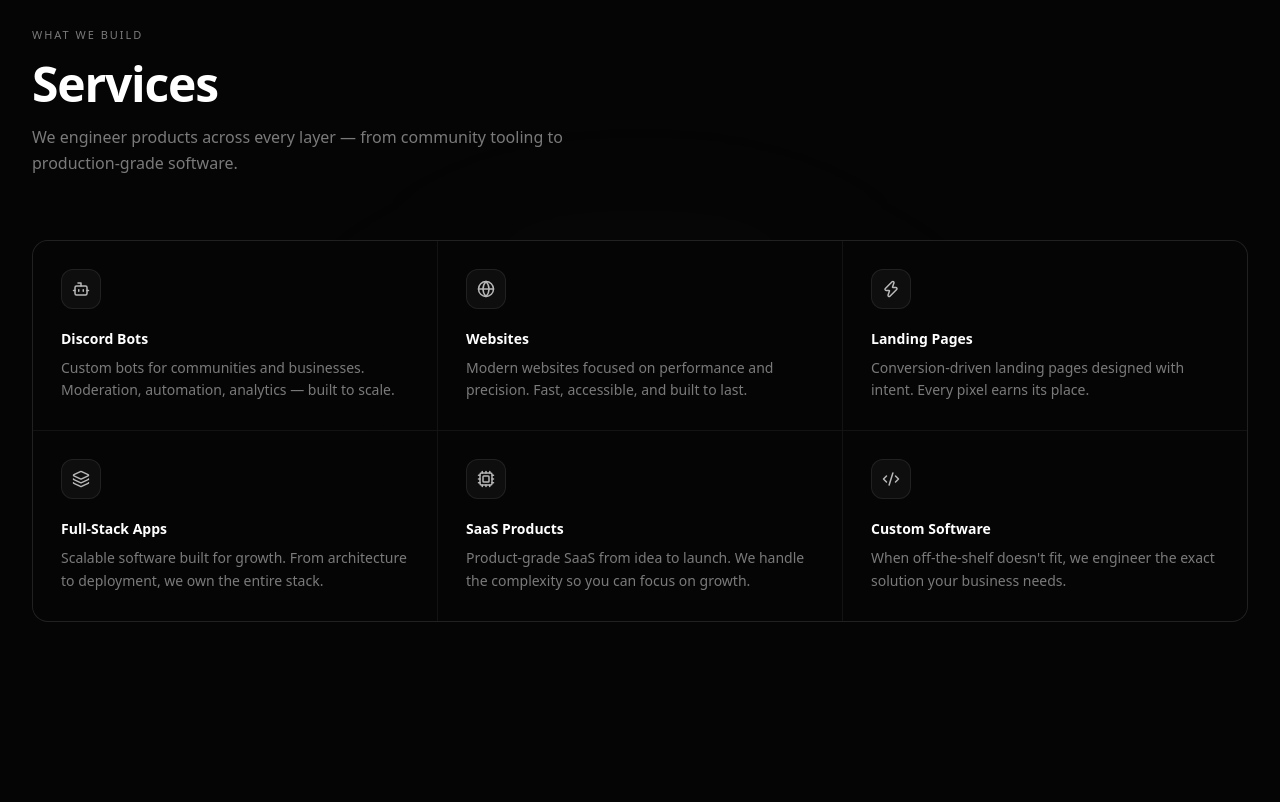
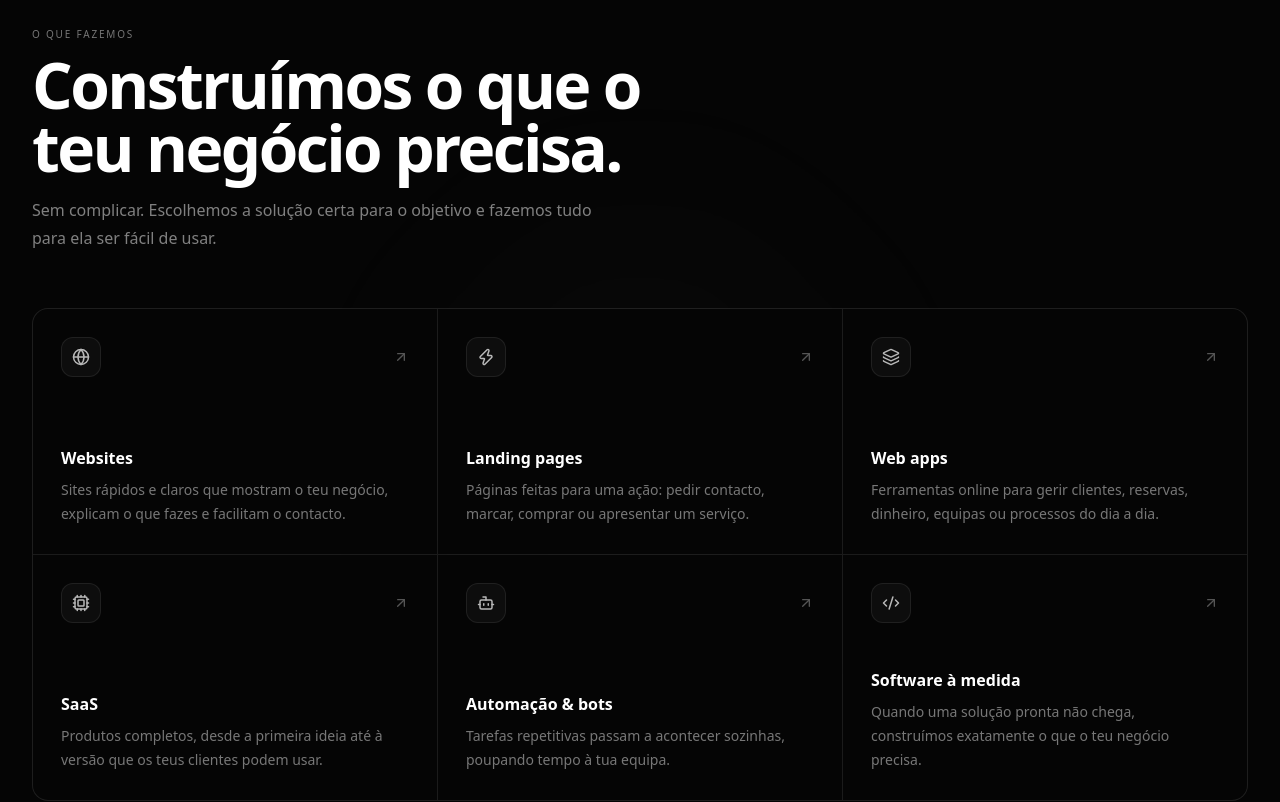
Before and after one commit to martimfm1/silentra-web, a Next.js app: page / in a window 1280 px wide. Shown: the part 880-1682 px from the top of the page. Built offline with nearby package versions, Linux system fonts and the light colour scheme.

Commit message:
Refocus services on business outcomes and contact actions

```diff
--- a/components/services.tsx
+++ b/components/services.tsx
@@ -1,132 +1,92 @@
 "use client";
 
 import { motion } from "framer-motion";
-import { Bot, Globe, Layers, Cpu, Zap, Code2 } from "lucide-react";
+import { Bot, Globe, Layers, Cpu, Zap, Code2, ArrowUpRight } from "lucide-react";
 
 const services = [
   {
-    icon: Bot,
-    title: "Discord Bots",
-    description: "Custom bots for communities and businesses. Moderation, automation, analytics — built to scale.",
-  },
-  {
     icon: Globe,
     title: "Websites",
-    description: "Modern websites focused on performance and precision. Fast, accessible, and built to last.",
+    description: "Sites rápidos e claros que mostram o teu negócio, explicam o que fazes e facilitam o contacto.",
   },
   {
     icon: Zap,
-    title: "Landing Pages",
-    description: "Conversion-driven landing pages designed with intent. Every pixel earns its place.",
+    title: "Landing pages",
+    description: "Páginas feitas para uma ação: pedir contacto, marcar, comprar ou apresentar um serviço.",
   },
   {
     icon: Layers,
-    title: "Full-Stack Apps",
-    description: "Scalable software built for growth. From architecture to deployment, we own the entire stack.",
+    title: "Web apps",
+    description: "Ferramentas online para gerir clientes, reservas, dinheiro, equipas ou processos do dia a dia.",
   },
   {
     icon: Cpu,
-    title: "SaaS Products",
-    description: "Product-grade SaaS from idea to launch. We handle the complexity so you can focus on growth.",
+    title: "SaaS",
+    description: "Produtos completos, desde a primeira ideia até à versão que os teus clientes podem usar.",
+  },
+  {
+    icon: Bot,
+    title: "Automação & bots",
+    description: "Tarefas repetitivas passam a acontecer sozinhas, poupando tempo à tua equipa.",
   },
   {
     icon: Code2,
-    title: "Custom Software",
-    description: "When off-the-shelf doesn't fit, we engineer the exact solution your business needs.",
+    title: "Software à medida",
+    description: "Quando uma solução pronta não chega, construímos exatamente o que o teu negócio precisa.",
   },
 ];
 
 const cardVariants = {
-  hidden: { opacity: 0, y: 32 },
+  hidden: { opacity: 0, y: 22 },
   visible: (i: number) => ({
     opacity: 1,
     y: 0,
-    transition: {
-      duration: 0.7,
-      delay: i * 0.08,
-      ease: "easeOut" as const,
-    },
+    transition: { duration: 0.55, delay: i * 0.06, ease: "easeOut" as const },
   }),
-};
-
-const headingVariants = {
-  hidden: { opacity: 0, y: 20 },
-  visible: { opacity: 1, y: 0, transition: { duration: 0.7, ease: "easeOut" as const } },
 };
 
 export function Services() {
   return (
-    <section
-      id="services"
-      className="relative py-32 overflow-hidden"
-      aria-label="Services"
-    >
-      {/* Subtle background glow */}
-      <div
-        aria-hidden="true"
-        className="pointer-events-none absolute top-1/2 left-1/2 -translate-x-1/2 -translate-y-1/2 w-[800px] h-[400px] rounded-full bg-[radial-gradient(ellipse_at_center,rgba(255,255,255,0.015)_0%,transparent_70%)] blur-3xl"
-      />
+    <section id="services" className="relative overflow-hidden py-24 sm:py-28 lg:py-32" aria-label="Serviços">
+      <div aria-hidden="true" className="pointer-events-none absolute left-1/2 top-1/2 h-[700px] w-[700px] -translate-x-1/2 -translate-y-1/2 rounded-full bg-[radial-gradient(ellipse_at_center,rgba(255,255,255,0.018)_0%,transparent_70%)] blur-3xl" />
 
-      <div className="mx-auto max-w-7xl px-6 lg:px-8">
-        {/* Section header */}
-        <motion.div
-          variants={headingVariants}
-          initial="hidden"
-          whileInView="visible"
-          viewport={{ once: true, margin: "-80px" }}
-          className="mb-16 max-w-xl"
-        >
-          <p className="mb-4 text-[11px] font-medium uppercase tracking-[0.18em] text-[#7a7a7a]">
-            What we build
-          </p>
-          <h2 className="text-balance text-4xl font-semibold tracking-[-0.025em] text-white sm:text-5xl">
-            Services
-          </h2>
-          <p className="mt-4 text-pretty text-base leading-relaxed text-[#7a7a7a]">
-            We engineer products across every layer — from community tooling to
-            production-grade software.
-          </p>
+      <div className="mx-auto w-full max-w-7xl px-4 sm:px-6 lg:px-8">
+        <motion.div initial={{ opacity: 0, y: 18 }} whileInView={{ opacity: 1, y: 0 }} viewport={{ once: true, margin: "-80px" }} transition={{ duration: 0.6 }} className="mb-10 max-w-2xl sm:mb-14">
+          <p className="mb-3 text-[10px] font-medium uppercase tracking-[0.18em] text-[#767676]">O que fazemos</p>
+          <h2 className="text-balance text-[clamp(2.35rem,6vw,4rem)] font-semibold leading-[0.98] tracking-[-0.04em] text-white">Construímos o que o teu negócio precisa.</h2>
+          <p className="mt-4 max-w-xl text-pretty text-sm leading-6 text-[#808080] sm:text-base sm:leading-7">Sem complicar. Escolhemos a solução certa para o objetivo e fazemos tudo para ela ser fácil de usar.</p>
         </motion.div>
 
-        {/* Cards grid */}
-        <div className="grid grid-cols-1 sm:grid-cols-2 lg:grid-cols-3 gap-px bg-[rgba(255,255,255,0.06)] rounded-2xl overflow-hidden border border-[rgba(255,255,255,0.06)]">
+        <div className="overflow-hidden rounded-2xl border border-white/[0.07] bg-white/[0.035]">
+          <div className="grid grid-cols-1 gap-px bg-white/[0.06] sm:grid-cols-2 lg:grid-cols-3">
             {services.map((service, i) => (
-            <motion.div
+              <motion.a
                 key={service.title}
+                href="#contact"
                 custom={i}
                 variants={cardVariants}
                 initial="hidden"
                 whileInView="visible"
-              viewport={{ once: true, margin: "-60px" }}
-              whileHover={{ backgroundColor: "rgba(255,255,255,0.04)" }}
-              className="group relative flex flex-col gap-5 p-7 bg-[#050505] transition-colors duration-300"
+                viewport={{ once: true, margin: "-40px" }}
+                whileHover={{ backgroundColor: "rgba(255,255,255,0.045)" }}
+                className="group relative flex min-h-[245px] flex-col gap-5 bg-[#050505] p-6 transition-colors duration-300 focus-visible:outline-none focus-visible:ring-2 focus-visible:ring-inset focus-visible:ring-white/50 sm:p-7"
               >
-              {/* Icon */}
-              <div className="flex h-10 w-10 items-center justify-center rounded-xl border border-[rgba(255,255,255,0.08)] bg-[rgba(255,255,255,0.04)] group-hover:border-[rgba(255,255,255,0.14)] group-hover:bg-[rgba(255,255,255,0.07)] transition-all duration-300">
-                <service.icon
-                  size={18}
-                  className="text-[#b8b8b8] group-hover:text-white transition-colors duration-300"
-                  aria-hidden="true"
-                />
+                <div className="flex items-center justify-between">
+                  <div className="flex h-10 w-10 items-center justify-center rounded-xl border border-white/[0.08] bg-white/[0.035] transition group-hover:border-white/[0.16] group-hover:bg-white/[0.07]">
+                    <service.icon size={18} className="text-[#b8b8b8] transition-colors group-hover:text-white" aria-hidden="true" />
+                  </div>
+                  <ArrowUpRight size={16} className="text-[#555] transition-all group-hover:-translate-y-0.5 group-hover:translate-x-0.5 group-hover:text-white" aria-hidden="true" />
+                </div>
+                <div className="mt-auto flex flex-col gap-2">
+                  <h3 className="text-base font-semibold text-white">{service.title}</h3>
+                  <p className="text-sm leading-6 text-[#777] transition-colors group-hover:text-[#a0a0a0]">{service.description}</p>
+                </div>
+              </motion.a>
+            ))}
+          </div>
         </div>
 
-              <div className="flex flex-col gap-2">
-                <h3 className="text-sm font-semibold text-white">
-                  {service.title}
-                </h3>
-                <p className="text-sm leading-relaxed text-[#7a7a7a] group-hover:text-[#b8b8b8] transition-colors duration-300">
-                  {service.description}
-                </p>
-              </div>
-
-              {/* Hover corner accent */}
-              <div
-                aria-hidden="true"
-                className="absolute top-0 right-0 w-16 h-16 bg-[radial-gradient(ellipse_at_top_right,rgba(255,255,255,0.04)_0%,transparent_70%)] opacity-0 group-hover:opacity-100 transition-opacity duration-500"
-              />
-            </motion.div>
-          ))}
-        </div>
+        <p className="mt-5 text-center text-[11px] text-[#555]">Não sabes exatamente do que precisas? <a href="#contact" className="text-[#b8b8b8] underline decoration-white/20 underline-offset-4 transition hover:text-white">Explica-nos a ideia.</a></p>
       </div>
     </section>
   );
```
Lines whose indentation alone changed are shown as unchanged.
